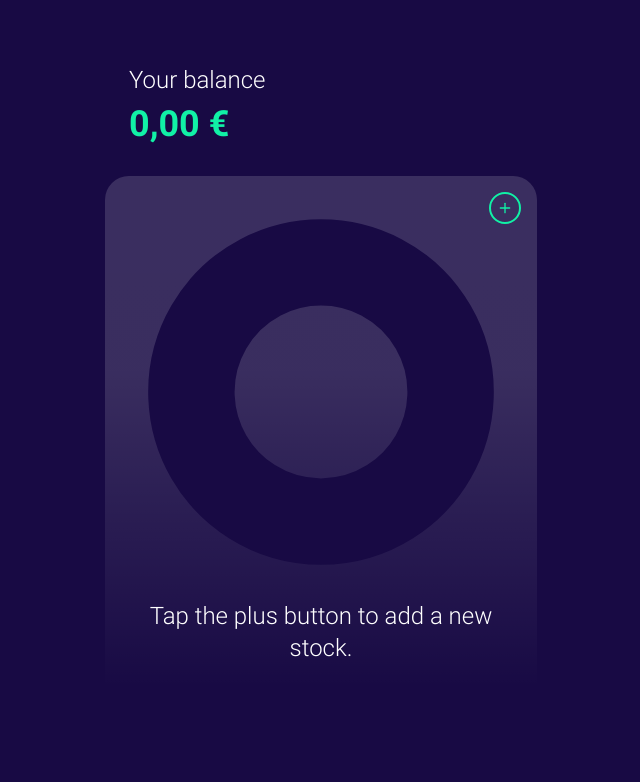
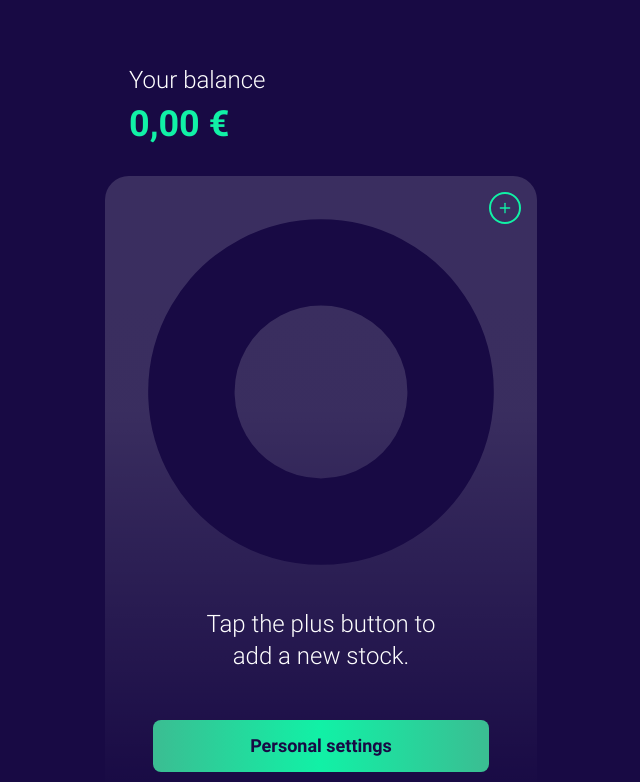
Before and after one commit to carlobeckmann2602/portfolio-tracker, a Next.js app in the folder web/: page / in a window 1280 px wide. Shown: the top 782 px of the page, without its empty margins (319-959 px from the left). Built offline with nearby package versions, Linux system fonts and the light colour scheme; sample sign-in values are in the browser's storage.

Commit message:
Show settings button when portfolio is empty

```diff
--- a/web/components/portfolio/donut-chart/index.tsx
+++ b/web/components/portfolio/donut-chart/index.tsx
@@ -30,8 +30,6 @@ export const DonutChart = ({ items, selected, onClick }: DonutChartProps) => {
     [items, segmentColors]
   );
 
-  const isEmpty = !items.length;
-
   return (
     <div>
       <div className="relative pt-full text-base">
@@ -48,7 +46,7 @@ export const DonutChart = ({ items, selected, onClick }: DonutChartProps) => {
                 : undefined
             }
             segmentsStyle={
-              !isEmpty
+              items.length
                 ? {
                     cursor: "pointer",
                   }
@@ -58,11 +56,6 @@ export const DonutChart = ({ items, selected, onClick }: DonutChartProps) => {
           />
         </div>
       </div>
-      {isEmpty && (
-        <div className="text-center text-2xl font-light mt-4">
-          Tap the plus button to add a new stock.
-        </div>
-      )}
     </div>
   );
 };
--- a/web/components/portfolio/index.tsx
+++ b/web/components/portfolio/index.tsx
@@ -9,6 +9,7 @@ import { DonutChart } from "./donut-chart";
 import { StockDetails } from "./stock-details";
 import Search from "../search/index";
 import { FiPlus } from "react-icons/fi";
+import { Button } from "../button";
 
 /** Manages the ID of the currently selected holding. */
 function useSelectedId(
@@ -97,7 +98,21 @@ const Portfolio = () => {
           onClick={setSelectedId}
           selected={selectedId}
         />
-        {holdings.length > 0 && <StockDetails holding={holdings[selectedId]} />}
+        <div className="xs:px-4 sm:px-6">
+          {holdings.length > 0 ? (
+            <StockDetails holding={holdings[selectedId]} />
+          ) : (
+            <p
+              className="text-center text-2xl font-light mx-auto mb-12"
+              style={{ maxWidth: "16rem" }}
+            >
+              Tap the plus button to add a new stock.
+            </p>
+          )}
+          <Button href="/settings" look={1} className="mt-4">
+            Personal settings
+          </Button>
+        </div>
       </div>
       <Modal
         title="Add stocks"
--- a/web/components/portfolio/stock-details.tsx
+++ b/web/components/portfolio/stock-details.tsx
@@ -69,7 +69,7 @@ export function StockDetails({ holding }: { holding: StockHolding }) {
   React.useEffect(() => setCount(holding.amount), [holding]);
 
   return (
-    <div className="xs:px-4 sm:px-6 flex flex-col gap-12">
+    <div className="flex flex-col gap-12">
       <div className="flex flex-col gap-6">
         <div className="flex items-center gap-4">
           <TrendIcon trend={0} />
@@ -93,12 +93,7 @@ export function StockDetails({ holding }: { holding: StockHolding }) {
           </TableRow>
         </div>
       </div>
-      <div className="flex flex-col gap-4">
-        <Button onClick={removeHolding}>Remove stock</Button>
-        <Button href="/settings" look={1}>
-          Personal settings
-        </Button>
-      </div>
+      <Button onClick={removeHolding}>Remove stock</Button>
     </div>
   );
 }
```
